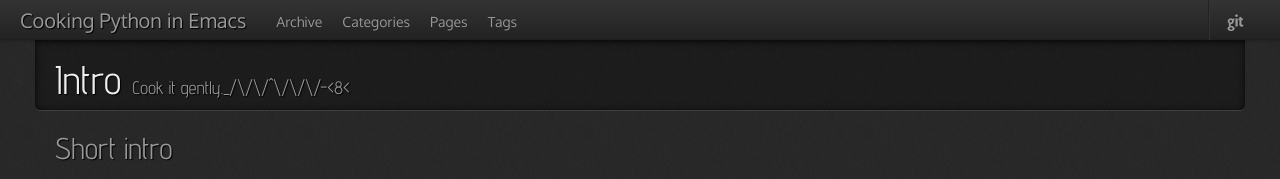
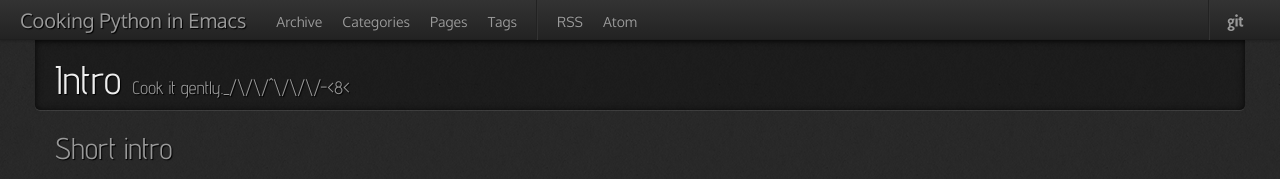
Before and after one commit to 0--key/0--key.github.io, a Jekyll site: the page built from _posts/2016-08-24-index.html, in a window 1280 px wide. Shown: the top 179 px of the page. Built offline with Jekyll 4.4.1, drawn with Linux system fonts in a browser that asks for light colours; nearby versions of some CDN libraries.

Commit message:
Including RSS into page's nav bar

```diff
--- a/_includes/themes/hooligan/default.html
+++ b/_includes/themes/hooligan/default.html
@@ -54,6 +54,9 @@
                 {% assign pages_list = site.pages %}
                 {% assign group = 'navigation' %}
                 {% include JB/pages_list %}
+                <li class="divider-vertical"></li>
+                <li><a href="/rss.xml">RSS</a></li>
+                <li><a href="/atom.xml">Atom</a></li>
               </ul>
               <ul class="nav pull-right social visible-desktop">
                 <li class="divider-vertical"></li>
```
